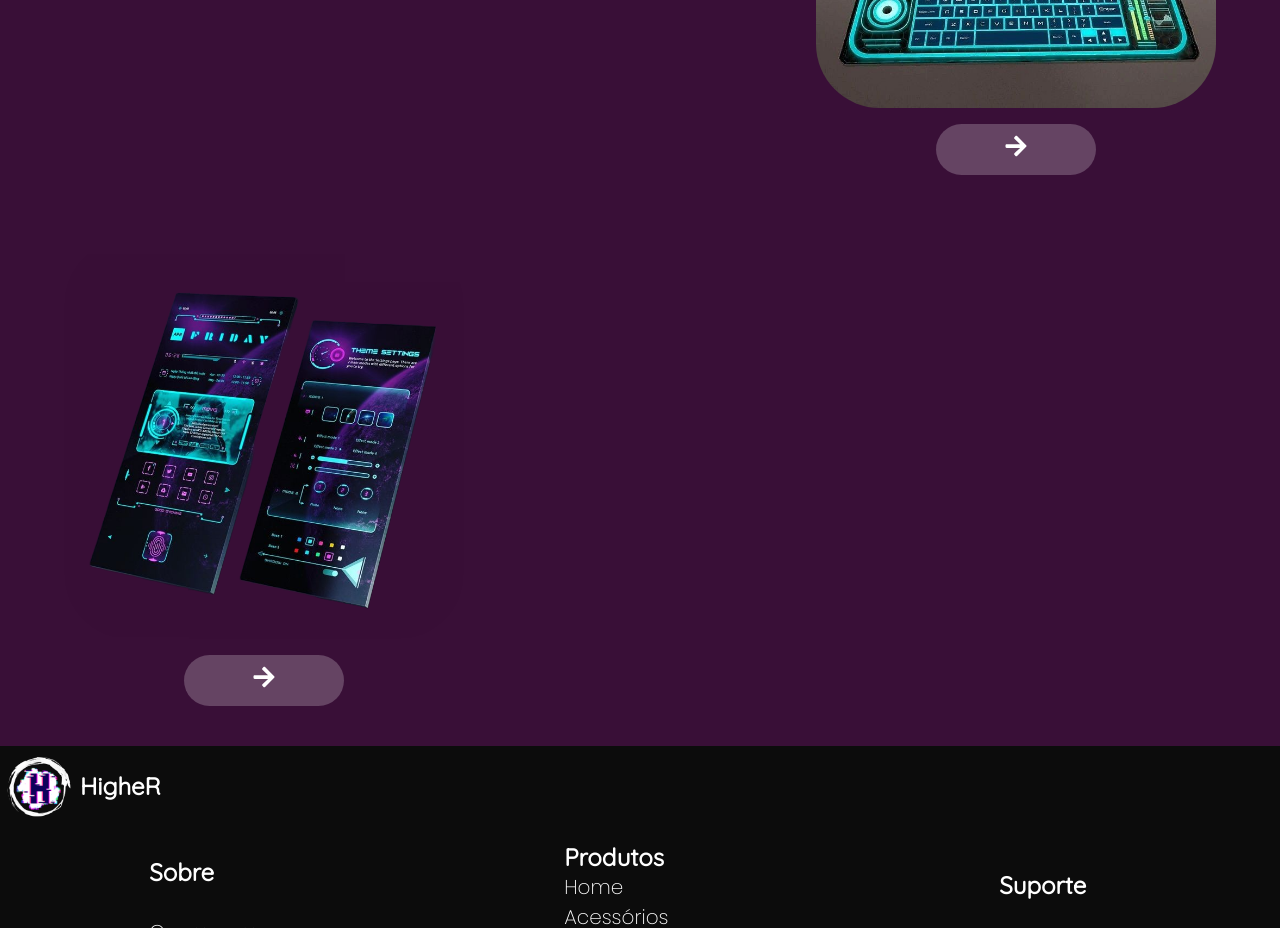
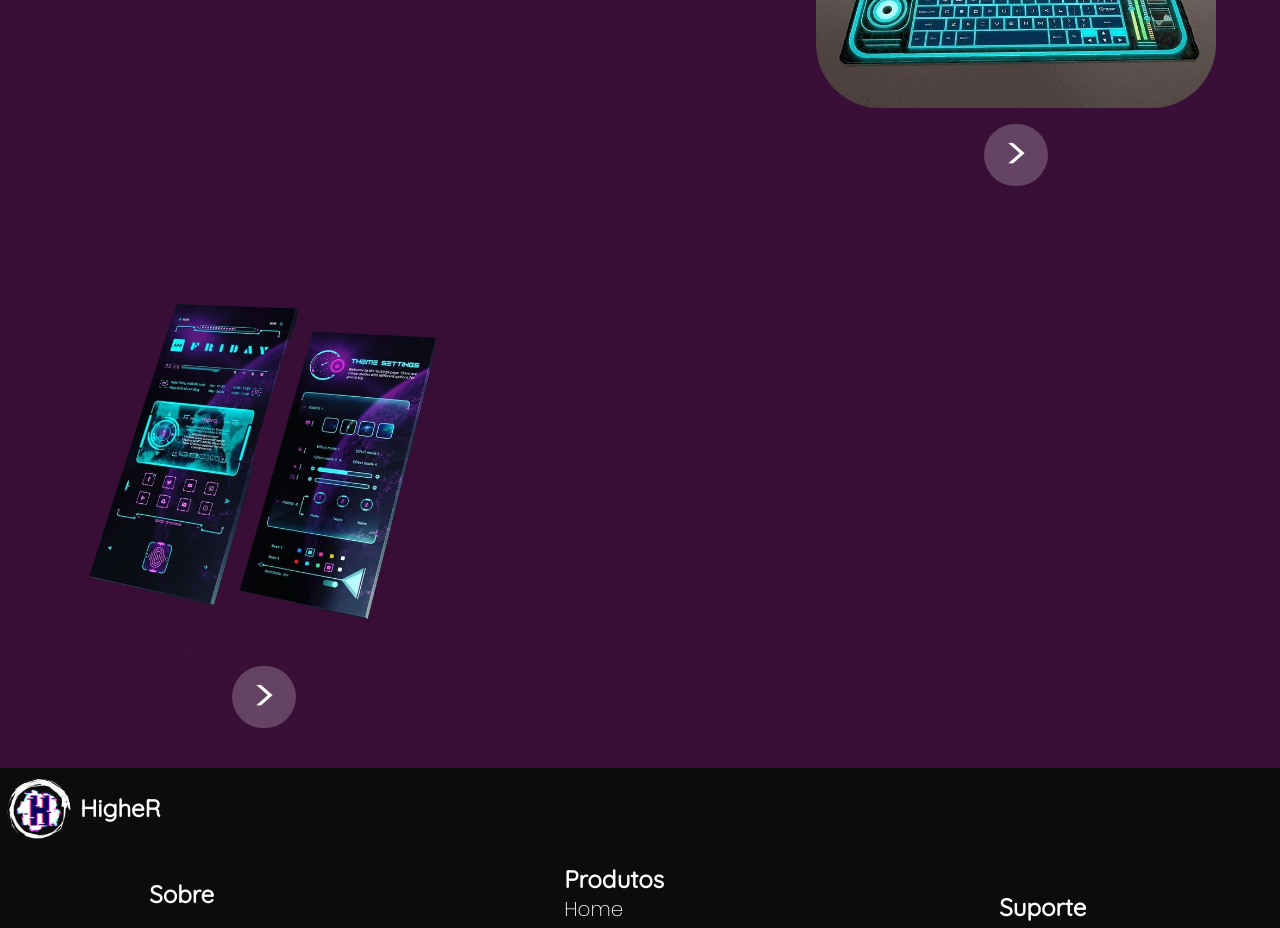
Before and after one commit to oBST01/HigheR, a React (Vite) app: page /video in a window 1280 px wide. Shown: the part 2280-3208 px from the top of the page. Built offline with nearby package versions, Linux system fonts and the light colour scheme.

Commit message:
style product button

```diff
--- a/src/Components/ProductItem/ProductItem.module.css
+++ b/src/Components/ProductItem/ProductItem.module.css
@@ -33,12 +33,12 @@ div.productFlexContainer img {
 div.productFlexContainer button {
     background-color: rgba(255, 255, 255, 0.22);
 
-    width: 20vh;
+    width: 8vh;
 
-    font-size: 3vh;
+    font-size: 5vh;
+    font-weight: bold;
     border-radius: 5vh;
 
-    padding: 1vh;
     margin: 2vh;
 
     border: none;
--- a/src/Components/ProductItem/index.tsx
+++ b/src/Components/ProductItem/index.tsx
@@ -1,6 +1,5 @@
 import { useNavigate } from "react-router-dom";
 
-import { FaArrowRight } from "react-icons/fa";
 import classes from "./ProductItem.module.css";
 
 interface IProps {
@@ -33,7 +32,7 @@ const ProductItem: React.FC<IProps> = ({
             navigate(href);
           }}
         >
-          <FaArrowRight />
+          {">"}
         </button>
       </div>
     </div>
```
